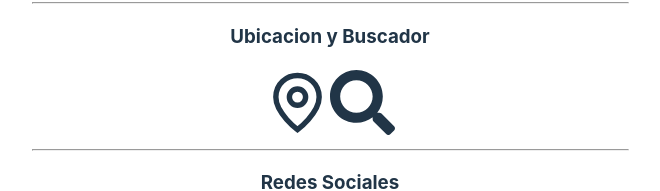
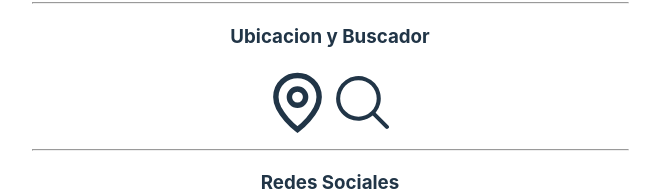
Before and after one commit to fs4-equipo2/ReplicaCinesa, a React (Vite) app in the folder cinesa/: page / in a window 1280 px wide. Shown: the part 573-764 px from the top of the page, without its empty margins (310-970 px from the left). Built offline with nearby package versions, Linux system fonts and the light colour scheme.

Commit message:
fix/magnifier

```diff
--- a/cinesa/src/Iconos.jsx
+++ b/cinesa/src/Iconos.jsx
@@ -5,7 +5,7 @@ import { mdiChevronUp } from "@mdi/js";
 import { mdiChevronLeft } from "@mdi/js";
 import { mdiFilterVariant } from "@mdi/js";
 import { GrLocation } from "react-icons/gr";
-import { FaSearch } from "react-icons/fa";
+import { HiMagnifyingGlass } from "react-icons/hi2";
 import { SocialIcon } from "react-social-icons";
 import { mdiChevronDown } from '@mdi/js';
 
@@ -29,7 +29,7 @@ function Iconos() {
       <div>
         <h3>Ubicacion y Buscador</h3>
         <GrLocation style={{ fontSize: "65px" }} />
-        <FaSearch style={{ fontSize: "65px" }} />
+        < HiMagnifyingGlass style={{ fontSize: "65px" }} />
       </div>
       <hr />
       <div>
```
